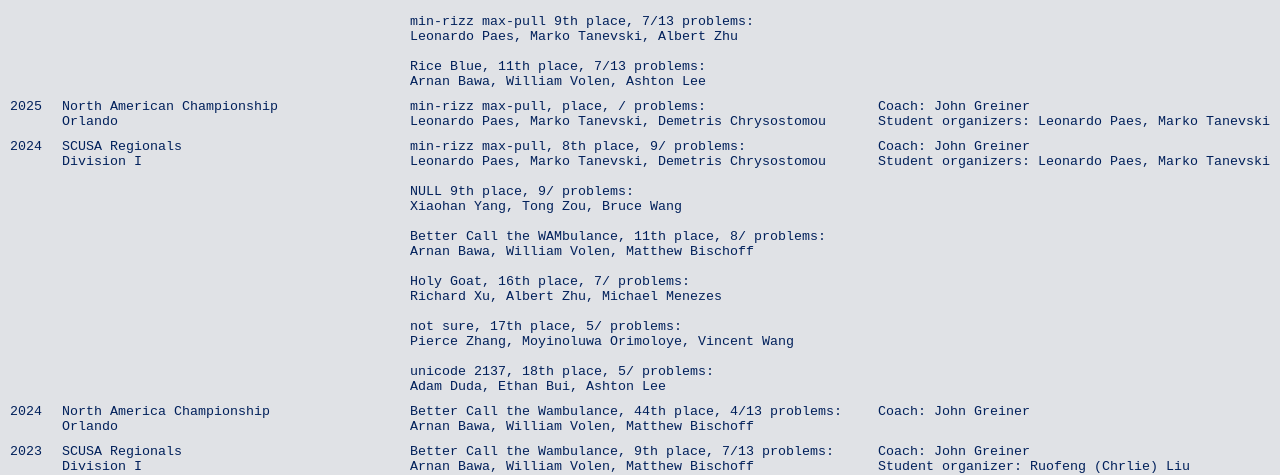
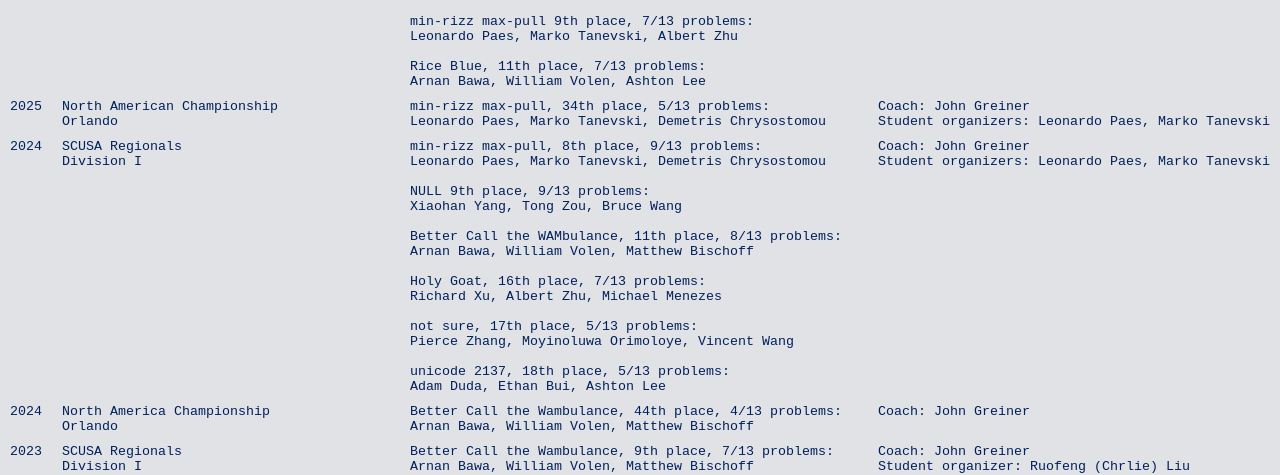
Before and after one commit to Rice-CP-Club/website, a Jekyll site: the page built from history.html, in a window 1280 px wide. Shown: the part 235-710 px from the top of the page. Built offline with Jekyll 4.4.1, drawn with Linux system fonts in a browser that asks for light colours; nearby versions of some CDN libraries.

Commit message:
update table

```diff
--- a/_includes/table.html
+++ b/_includes/table.html
@@ -105,7 +105,7 @@
           Orlando
         </td>
         <td>
-          min-rizz max-pull, place, / problems:
+          min-rizz max-pull, 34th place, 5/13 problems:
           <br />
           Leonardo Paes, Marko Tanevski, Demetris Chrysostomou
         </td>
@@ -123,32 +123,32 @@
           Division I
         </td>
         <td>
-          min-rizz max-pull, 8th place, 9/ problems:
+          min-rizz max-pull, 8th place, 9/13 problems:
           <br />
           Leonardo Paes, Marko Tanevski, Demetris Chrysostomou
           <br />
           <br />
-          NULL 9th place, 9/ problems:
+          NULL 9th place, 9/13 problems:
           <br />
           Xiaohan Yang, Tong Zou, Bruce Wang
           <br />
           <br />
-          Better Call the WAMbulance, 11th place, 8/ problems:
+          Better Call the WAMbulance, 11th place, 8/13 problems:
           <br />
           Arnan Bawa, William Volen, Matthew Bischoff
           <br />
           <br />
-          Holy Goat, 16th place, 7/ problems:
+          Holy Goat, 16th place, 7/13 problems:
           <br />
           Richard Xu, Albert Zhu, Michael Menezes
           <br />
           <br />
-          not sure, 17th place, 5/ problems:
+          not sure, 17th place, 5/13 problems:
           <br />
           Pierce Zhang, Moyinoluwa Orimoloye, Vincent Wang
           <br />
           <br />
-          unicode 2137, 18th place, 5/ problems:
+          unicode 2137, 18th place, 5/13 problems:
           <br />
           Adam Duda, Ethan Bui, Ashton Lee
         </td>
```
